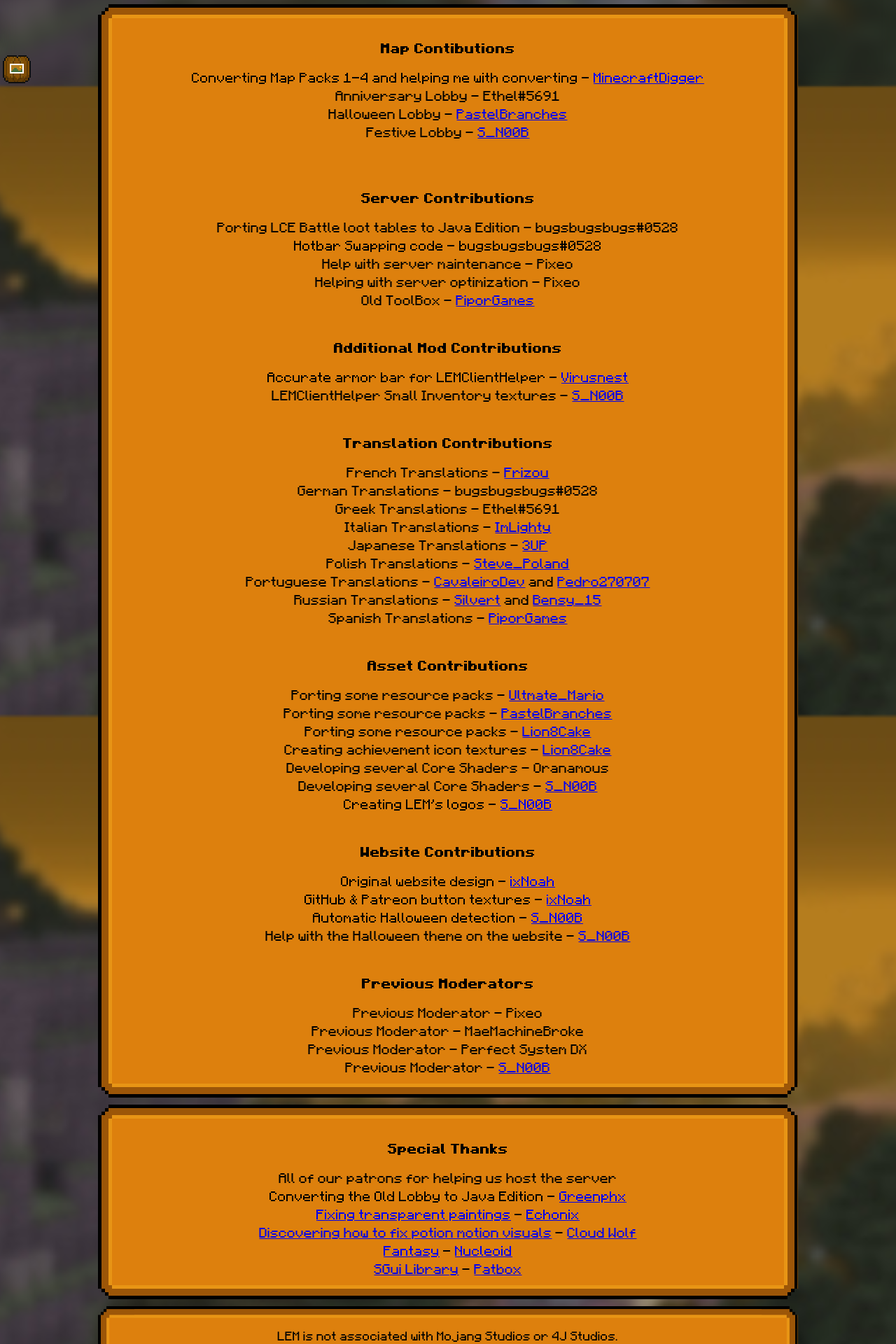
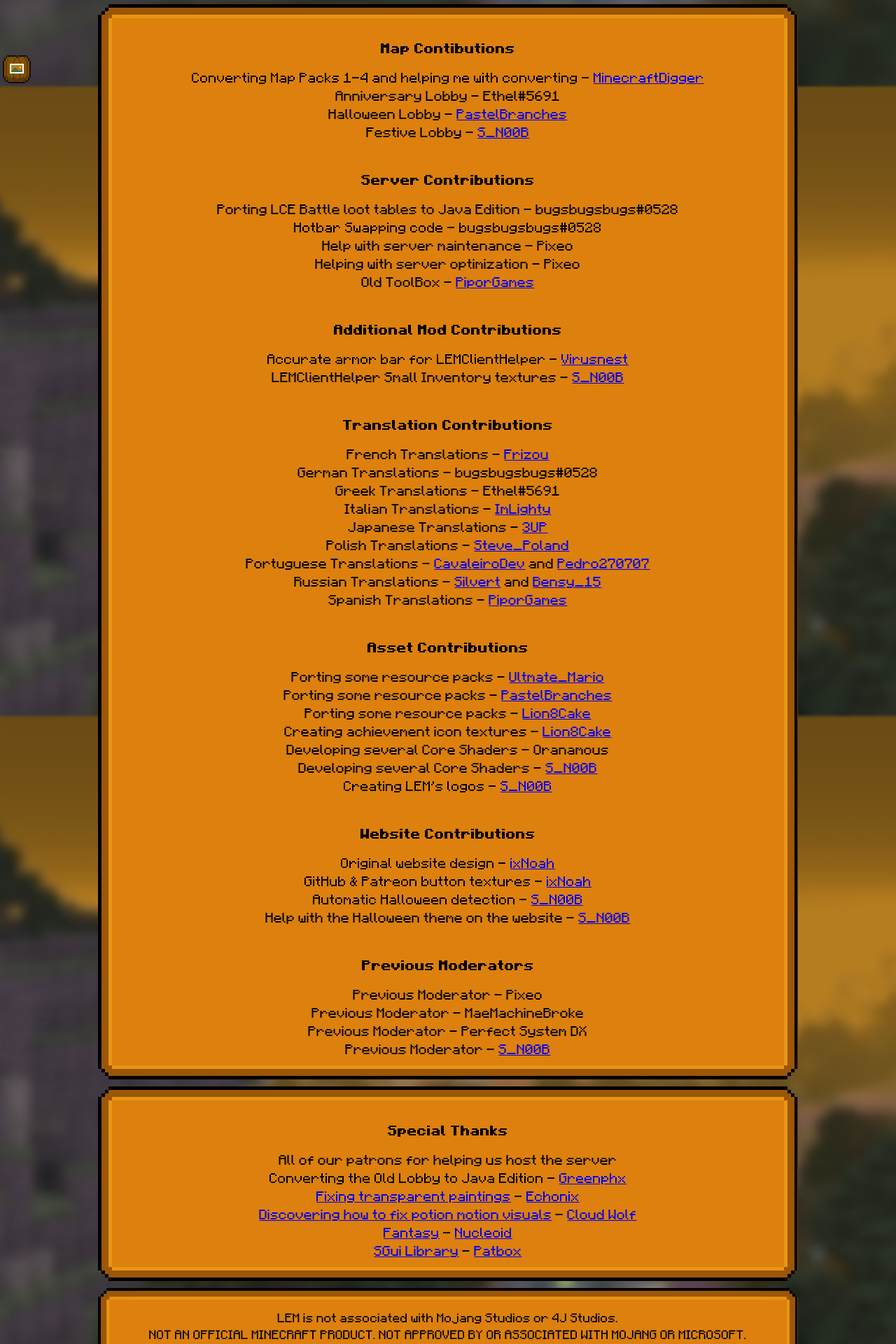
Before and after one commit to Legacy-Edition-Minigames/Website, a Jekyll site: the page built from credits.html, in a window 1280 px wide. Shown: the part 777-2697 px from the top of the page at 70% size. Built offline with Jekyll 4.4.1, drawn with Linux system fonts in a browser that asks for light colours; some web fonts are replaced.

Commit message:
Remove a leftover line break

```diff
--- a/credits.html
+++ b/credits.html
@@ -53,8 +53,7 @@
 	Converting Map Packs 1-4 and helping me with converting - <a href="https://www.youtube.com/c/MinecraftDigger/" target="_blank">MinecraftDigger</a><br>
 	Anniversary Lobby - Ethel#5691<br>
 	Halloween Lobby - <a href="https://www.youtube.com/channel/UCdrISDcsX4B8rI-FQuxXFTw" target="_blank">PastelBranches</a><br>
-	Festive Lobby - <a href="https://github.com/S-N00B-1" target="_blank">S_N00B</a><br>
-
+	Festive Lobby - <a href="https://github.com/S-N00B-1" target="_blank">S_N00B</a>
 
 	<br><br><p><b>Server Contributions</b></p>
 	Porting LCE Battle loot tables to Java Edition - bugsbugsbugs#0528<br>Hotbar Swapping code - bugsbugsbugs#0528<br>
@@ -96,7 +95,7 @@
 	Previous Moderator - Pixeo<br>
 	Previous Moderator - MaeMachineBroke<br>
 	Previous Moderator - Perfect System DX<br>
-	Previous Moderator - <a href="https://github.com/S-N00B-1" target="_blank">S_N00B</a>
+	Previous Moderator - <a href="https://github.com/S-N00B-1" target="_blank">S_N00B</a><br>
 </div>
 
 <div class="guibox center">
```
